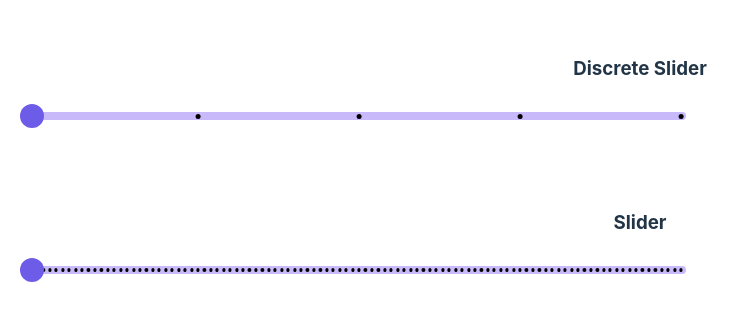
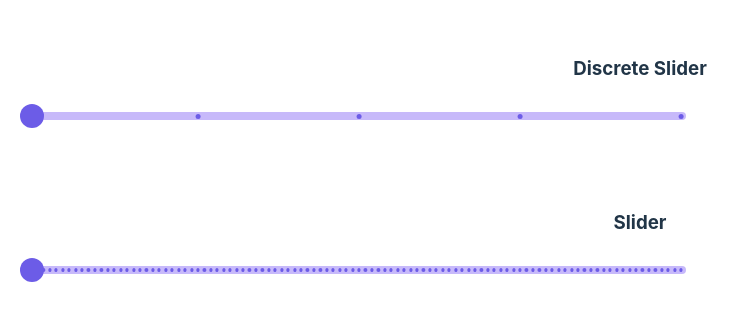
Before and after one commit to SaiShr1/SlideBar-Repo, a React (Vite) app: page / in a window 1280 px wide. Shown: the part 210-530 px from the top of the page, without its empty margins (0-750 px from the left). Built offline with nearby package versions, Linux system fonts and the light colour scheme.

Commit message:
feat: "marks color can now be changed based on where thumb is"

```diff
--- a/src/components/Sliders/SlideBar.tsx
+++ b/src/components/Sliders/SlideBar.tsx
@@ -142,7 +142,10 @@ const SliderBar = (props: SliderProps) => {
             <span
                 key={index}
                 className='Slider-mark'
-                style={{ left: `${markLeftPosition}%` }}
+                style={{
+                    left: `${markLeftPosition}%`,
+                    backgroundColor: markLeftPosition <= value ? '#c7b9fa' : '#6C5CE7'
+                }}
                 onClick={() => { handleMarkClick(index) }}
             ></span>
         )
@@ -155,7 +158,10 @@ const SliderBar = (props: SliderProps) => {
             <span
                 key={currentStep}
                 className='Slider-mark-for-each-step'
-                style={{ left: `${currentStep}%` }}
+                style={{
+                    left: `${currentStep}%`,
+                    backgroundColor: currentStep <= value ? '#c7b9fa' : '#6C5CE7'
+                }}
                 onClick={() => {
                     const newValue = start + (currentStep / 100) * (end - start);
                     setValue(newValue);
```
